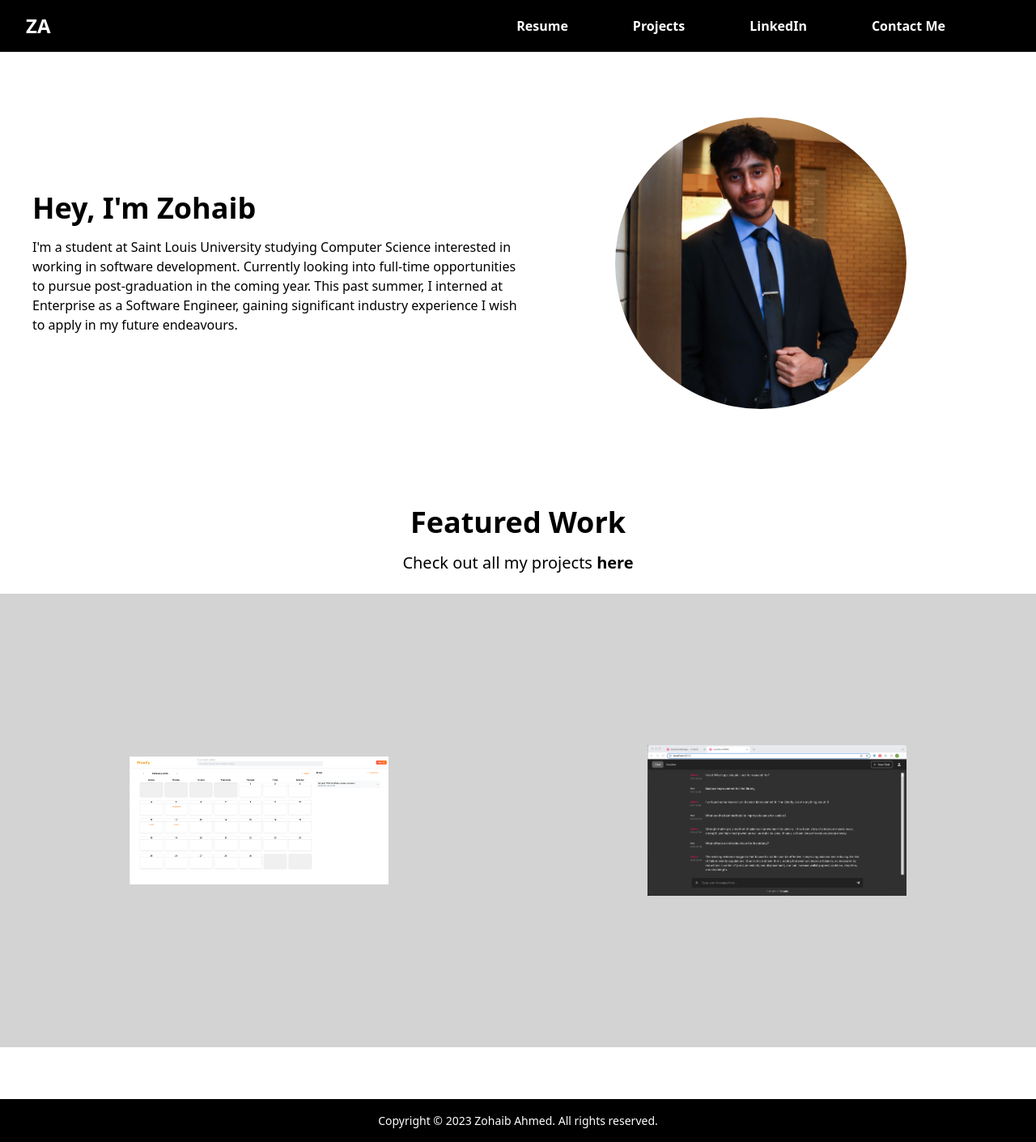
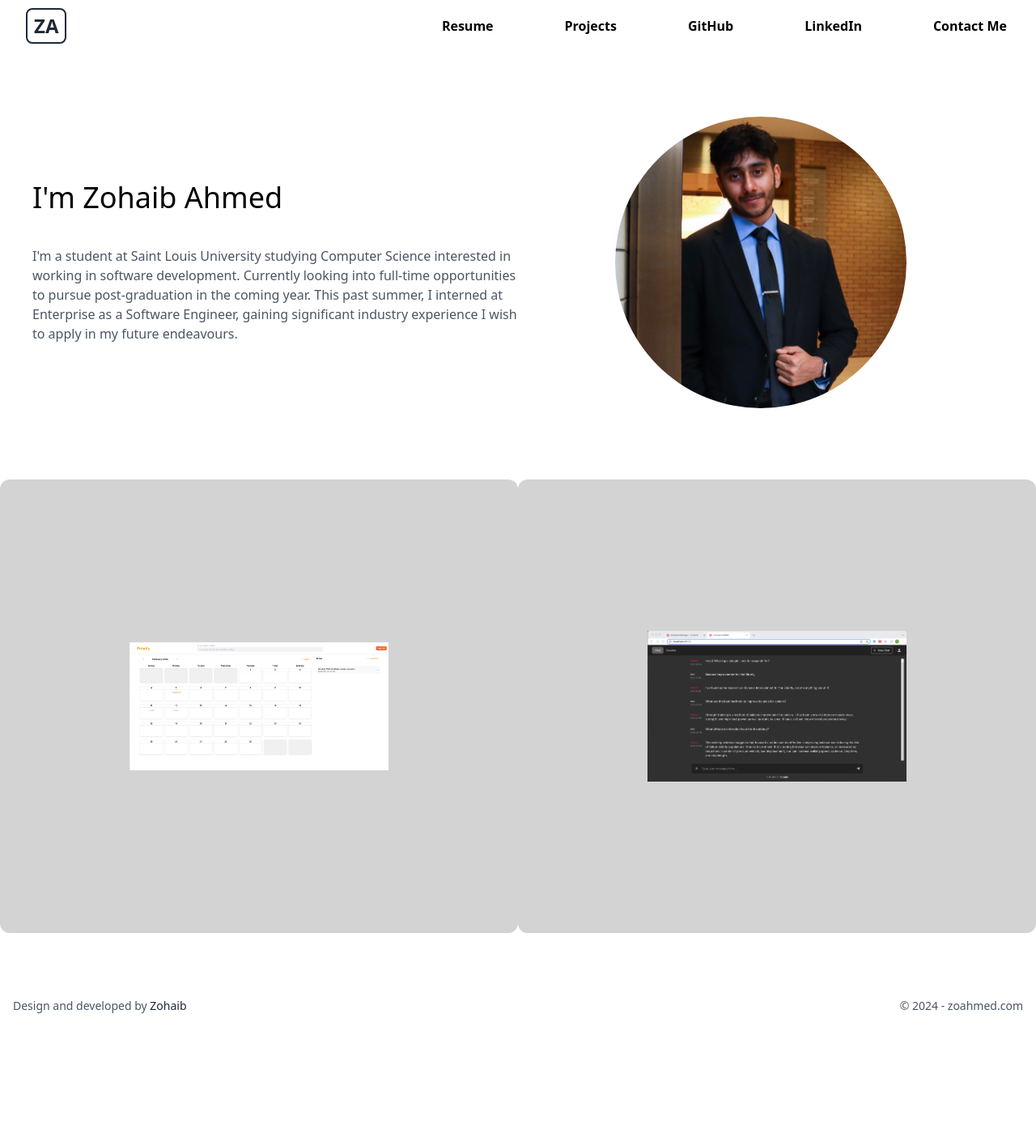
Before and after one commit to zohaib-a-ahmed/portfolio, an Angular app: page / in a window 1280 px wide. Shown: the whole page at 81% size. After the commit the page ends 1268 px from the top, so only its background shows below. Built offline with nearby package versions, Linux system fonts and the light colour scheme.

Commit message:
Updated home + nav

```diff
--- a/src/app/footer/footer.component.html
+++ b/src/app/footer/footer.component.html
@@ -1,3 +1,4 @@
-<footer class="bg-black text-white text-center p-4">
-  <p>Copyright © 2023 Zohaib Ahmed. All rights reserved.</p>
+<footer class="flex justify-between items-center text-gray-600 text-sm p-4 bg-white">
+  <p class="m-0">Design and developed by <span class="text-gray-800">Zohaib</span></p>
+  <p class="m-0">&copy; 2024 - zoahmed.com</p>
 </footer>
--- a/src/app/home/about/about.component.html
+++ b/src/app/home/about/about.component.html
@@ -1,12 +1,12 @@
-<div class="max-w-7xl mx-auto px-4 sm:px-6 lg:px-8 py-8 mt-10">
+<div class="max-w-7xl mx-auto px-4 sm:px-6 lg:px-8 py-8 mt-10 mb-6">
   <div
     class="parent flex justify-center"
-    [ngClass]="{ 'text-center': isMobileView }"
+    [ngClass]="{ 'mt-20': isMobileView }"
   >
     <div class="child">
       <div class="text-left">
-        <h2 class="text-4xl sm:text-4xl font-semibold mb-4">Hey, I'm Zohaib</h2>
-        <p class="text-sm sm:text-base">
+        <h2 class="text-4xl sm:text-4xl fw-200 mb-10">I'm Zohaib Ahmed</h2>
+        <p class="text-sm sm:text-base fw-100 text-gray-600">
           I'm a student at Saint Louis University studying Computer Science
           interested in working in software development. Currently looking into
           full-time opportunities to pursue post-graduation in the coming year.
--- a/src/app/home/navigation/navigation.component.html
+++ b/src/app/home/navigation/navigation.component.html
@@ -1,35 +1,45 @@
-<nav class="bg-black border-b border-white">
-  <div
-    class="max-w-7xl mx-auto px-4 sm:px-6 lg:px-8 flex justify-between items-center h-16"
-  >
-    <div class="font-bold text-2xl text-white mr-6">ZA</div>
-    <div class="hidden sm:flex items-center space-x-20 mr-20">
+<nav class="bg-white border-gray-800">
+  <div class="mx-auto px-4 sm:px-6 lg:px-8 flex justify-between items-center h-16">
+    <div class="border-2 border-gray-800 rounded-lg px-2 py-1">
+      <span class="font-bold text-2xl text-gray-800">ZA</span>
+    </div>
+    <div class="hidden sm:flex items-center space-x-20 mr-">
       <a
         routerLink="/resume"
-        class="text-white hover:text-gray-400 hover:font-bold font-semibold ml-4"
+        class="text-black fw-200 p-1 hover:border-2 hover:border-gray-800 hover:rounded-lg font-semibold ml-4"
         >Resume</a
       >
       <a
         routerLink="/projects"
-        class="text-white hover:text-gray-400 hover:font-bold font-semibold ml-4"
+        class="text-black fw-200 p-1 hover:border-2 hover:border-gray-800 hover:rounded-lg font-semibold ml-4"
+
         >Projects</a
+      >
+      <a
+      href="https://github.com/zohaib-a-ahmed"
+      target="_blank"
+      class="text-black fw-200 p-1 hover:border-2 hover:border-gray-800 hover:rounded-lg font-semibold ml-4"
+
+      >GitHub</a
       >
       <a
         href="https://www.linkedin.com/in/zohaibaahmed/"
         target="_blank"
-        class="text-white hover:text-gray-400 hover:font-bold font-semibold ml-4"
+        class="text-black fw-200 p-1 hover:border-2 hover:border-gray-800 hover:rounded-lg font-semibold ml-4"
+
         >LinkedIn</a
       >
       <a
         href="mailto:zohaib.ahmed@slu.edu"
-        class="text-white hover:text-gray-400 hover:font-bold font-semibold ml-4"
+        class="text-black fw-200 p-1 hover:border-2 hover:border-gray-800 hover:rounded-lg font-semibold ml-4"
+
         >Contact Me</a
       >
     </div>
     <div class="sm:hidden flex items-center">
       <button
         type="button"
-        class="inline-flex items-center justify-center p-2 text-white hover:text-gray-400 focus:outline-none focus:ring-2 focus:ring-inset focus:ring-white"
+        class="inline-flex items-center justify-center p-2 text-black fw-200 hover:text-gray-400 focus:outline-none focus:ring-2 focus:ring-inset focus:ring-white"
         (click)="toggleMobileMenu()"
       >
         <span class="sr-only">Open main menu</span>
@@ -57,28 +67,33 @@
         >
           <a
             routerLink="/"
-            class="text-black hover:text-gray-400 hover:font-bold font-semibold mb-8"
+            class="text-black fw-200 hover:text-gray-400 hover:font-bold font-semibold mb-8"
             (click)="closeMobileMenu()"
             >Home</a
           >
           <a
             routerLink="/resume"
-            class="text-black hover:text-gray-400 hover:font-bold font-semibold mb-8"
+            class="text-black fw-200 hover:text-gray-400 hover:font-bold font-semibold mb-8"
             >Resume</a
           >
           <a
             routerLink="/projects"
-            class="text-black hover:text-gray-400 hover:font-bold font-semibold mb-8"
+            class="text-black fw-200 hover:text-gray-400 hover:font-bold font-semibold mb-8"
             >Projects</a
           >
           <a
+            href="https://github.com/zohaib-a-ahmed"
+            class="text-black fw-200 hover:text-gray-400 hover:font-bold font-semibold mb-8"
+            >GitHub</a
+          >
+          <a
             href="https://www.linkedin.com/in/zohaibazherahmed/"
-            class="text-black hover:text-gray-400 hover:font-bold font-semibold mb-8"
+            class="text-black fw-200 hover:text-gray-400 hover:font-bold font-semibold mb-8"
             >LinkedIn</a
           >
           <a
             href="mailto:zohaib.ahmed@slu.edu"
-            class="text-black hover:text-gray-400 hover:font-bold font-semibold mb-8"
+            class="text-black fw-200 hover:text-gray-400 hover:font-bold font-semibold mb-8"
             >Contact Me</a
           >
         </div>
--- a/src/app/home/projects/projects.component.html
+++ b/src/app/home/projects/projects.component.html
@@ -1,11 +1,5 @@
-<div class="mt-6 sm:mt-20 mb-10">
-  <div class="text-center">
-    <h1 class="sm:mb-4 text-4xl sm:text-4xl font-semibold">Featured Work</h1>
-    <h2 class="text-xl">
-      Check out all my projects
-      <a routerLink="/projects" class="font-semibold">here</a>
-    </h2>
-  </div>
+<div *ngIf="!isSmallScreen">
+  <div class="mb-10">
     <div
       class="parent"
       [class.stack]="isSmallScreen"
@@ -13,8 +7,8 @@
       [class.large-screen]="isLargeScreen"
     >
       <div class="child" *ngFor="let project of projects">
-      <div class="gray-square" routerLink="/projects">
-        <img [src]="project.image" alt="Project Image" class="img-resize" />
+        <div class="gray-square rounded-xl" routerLink="/projects">
+          <img [src]="project.image" salt="Project Image" class="img-resize" />
         </div>
         <div class="overlay">
           <h1>{{ project.title }}</h1>
@@ -23,3 +17,4 @@
       </div>
     </div>
   </div>
+</div>
--- a/src/app/projects-directory/projects-directory.component.html
+++ b/src/app/projects-directory/projects-directory.component.html
@@ -1,12 +1,12 @@
 <div class="content">
-  <nav class="bg-black border-b border-white">
-    <div
-      class="max-w-7xl mx-auto px-4 sm:px-6 lg:px-8 flex justify-between items-center h-16"
-    >
-      <div class="font-bold text-2xl text-white mr-6">ZA</div>
+  <nav class="bg-white border-gray-800 mb-4">
+    <div class="mx-auto px-4 sm:px-6 lg:px-4 flex justify-between items-center h-16">
+      <div class="border-2 border-gray-800 rounded-lg px-2 py-1">
+        <span class="font-bold text-2xl text-gray-800">ZA</span>
+      </div>
       <a
         routerLink="/"
-        class="text-white hover:text-gray-400 hover:font-bold font-semibold ml-4"
+        class="text-black p-1 hover:border-2 hover:border-gray-800 hover:rounded-lg font-semibold ml-4"
         >Home</a
       >
     </div>
--- a/src/app/resume/resume.component.html
+++ b/src/app/resume/resume.component.html
@@ -1,12 +1,12 @@
 <div class="content">
-  <nav class="bg-black border-b border-white mb-4">
-    <div
-      class="max-w-7xl mx-auto px-4 sm:px-6 lg:px-8 flex justify-between items-center h-16"
-    >
-      <div class="font-bold text-2xl text-white mr-6">ZA</div>
+  <nav class="bg-white border-gray-800 mb-4">
+    <div class="mx-auto px-4 sm:px-6 lg:px-8 flex justify-between items-center h-16">
+      <div class="border-2 border-gray-800 rounded-lg px-2 py-1">
+        <span class="font-bold text-2xl text-gray-800">ZA</span>
+      </div>
       <a
         routerLink="/"
-        class="text-white hover:text-gray-400 hover:font-bold font-semibold ml-4"
+        class="text-black p-1 hover:border-2 hover:border-gray-800 hover:rounded-lg font-semibold ml-4"
         >Home</a
       >
     </div>
```
Lines whose indentation alone changed are shown as unchanged.
